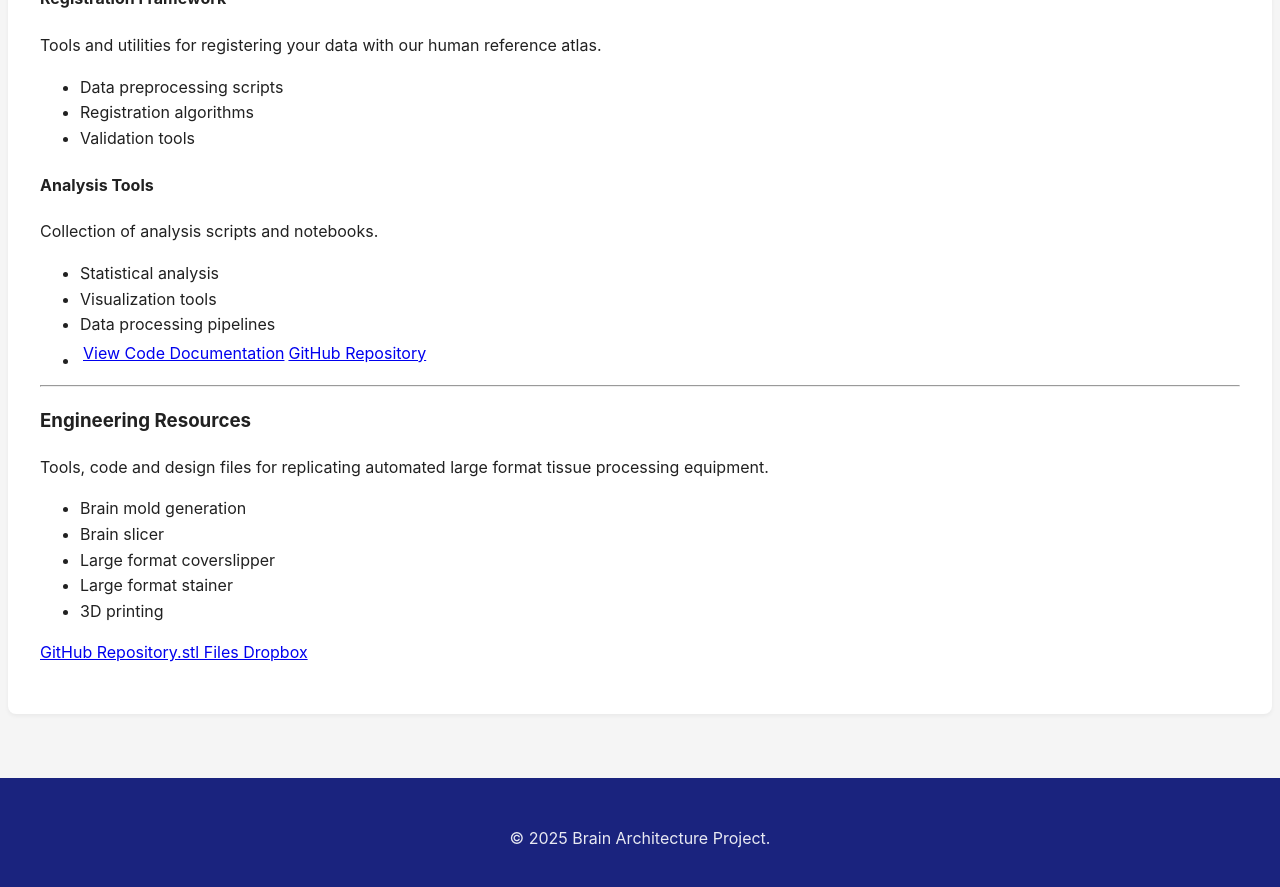
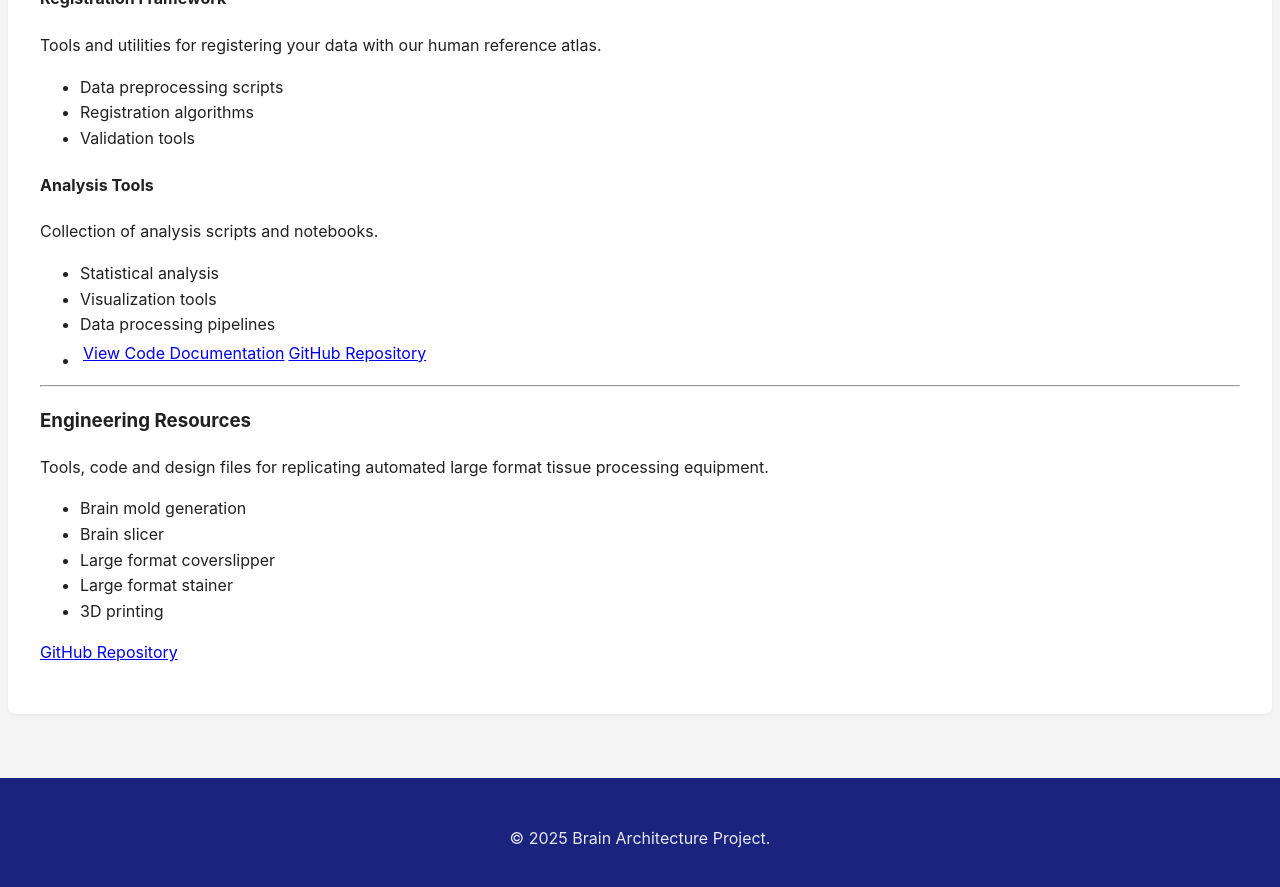
Before and after one commit to ppmitra/BAPDataAndCode, a Jekyll site: the page built from pages/human.md, in a window 1280 px wide and 900 px high, scrolled down 1838 px. Shown: the top 887 px of the window. Built offline with Jekyll 4.4.1, drawn with Linux system fonts in a browser that asks for light colours; comment, search, counter and statistics services are not loaded.

Commit message:
Update human.md to remove Dropbox link
Removed Dropbox link for .stl files from human.md.

```diff
--- a/pages/human.md
+++ b/pages/human.md
@@ -84,4 +84,4 @@ Tools, code and design files for replicating automated large format tissue proce
 - Large format stainer
 - 3D printing
 
-[GitHub Repository](https://github.com/MitraLab-Organization/Human_Tissue_Dev/)[.stl Files Dropbox](https://www.dropbox.com/scl/fi/sjw684melfpi1iishdkaq/Human-Tissue-Histology.zip?rlkey=ct04714orgoidbodpjpu1g72e&st=8hxp2p2u&dl=0)
+[GitHub Repository](https://github.com/MitraLab-Organization/Human_Tissue_Dev/)
```
